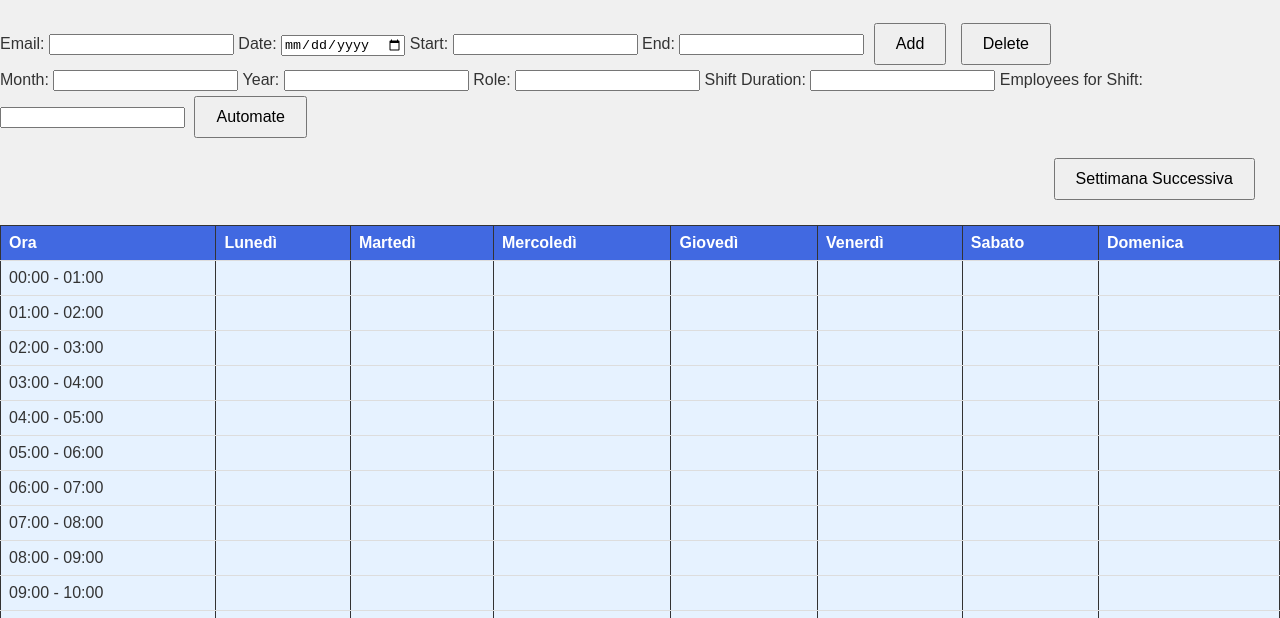
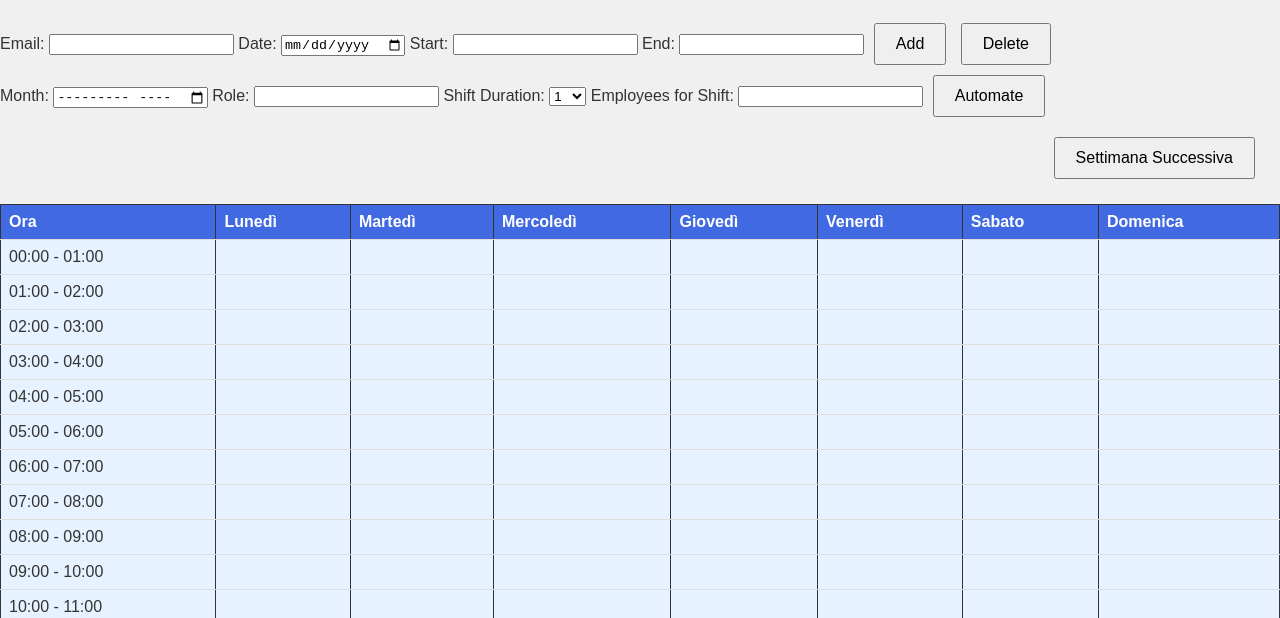
Before and after one commit to FilippoMattei02/MediCare-, a website: page frontend/html/shift.html in a window 1280 px wide. Shown: the part 182-800 px from the top of the page. Drawn offline with Linux system fonts and the light colour scheme; no server answers.

Commit message:
frontend changed

```diff
--- a/frontend/html/shift.html
+++ b/frontend/html/shift.html
@@ -30,15 +30,24 @@
     </div>
     <div>
         <label for="Month">Month:</label>
-        <input type="text" id="month2" name="month2" required>
-        <label for="Year">Year:</label>
-        <input type="text" id="year2" name="year2" required>
+        <input type="month" id="month2" name="month2" required>
+        <!-- <label for="Year">Year:</label>
+        <input type="text" id="year2" name="year2" required> -->
         <label for="role">Role:</label>
         <input type="text" id="role2" name="role2" required>
         <label for="shiftDuration">Shift Duration:</label>
-        <input type="text" id="shiftDuration" name="shiftDuration" required>
+        <select id="shiftDuration" name="shiftDuration" required>
+            <option value="1">1</option>
+            <option value="2">2</option>
+            <option value="3">3</option>
+            <option value="4">4</option>
+            <option value="6">2</option>
+            <option value="8">8</option>
+            <option value="12">12</option>
+            <option value="24">24</option>
+        </select>
         <label for="employeesForShift">Employees for Shift:</label>
-        <input type="text" id="employeesForShift" name="employeesForShift" required>
+        <input type="number" id="employeesForShift" name="employeesForShift"  min="1" required>
         <button id="automateButton">Automate</button>
     </div>
     <div class="buttons">
--- a/frontend/javascript/shifts.js
+++ b/frontend/javascript/shifts.js
@@ -571,8 +571,8 @@ document.addEventListener('DOMContentLoaded', async () => {
 
 document.getElementById("automateButton").addEventListener("click", async () => {
 
-    let month = document.getElementById("month2").value;
-    let year = document.getElementById("year2").value;
+    const monthYearString = document.getElementById('month2').value;
+    const [year, month] = monthYearString.split('-');
     let role = document.getElementById("role2").value;
     let shiftDuration = document.getElementById("shiftDuration").value;
     let employeesForShift = document.getElementById("employeesForShift").value;
```
